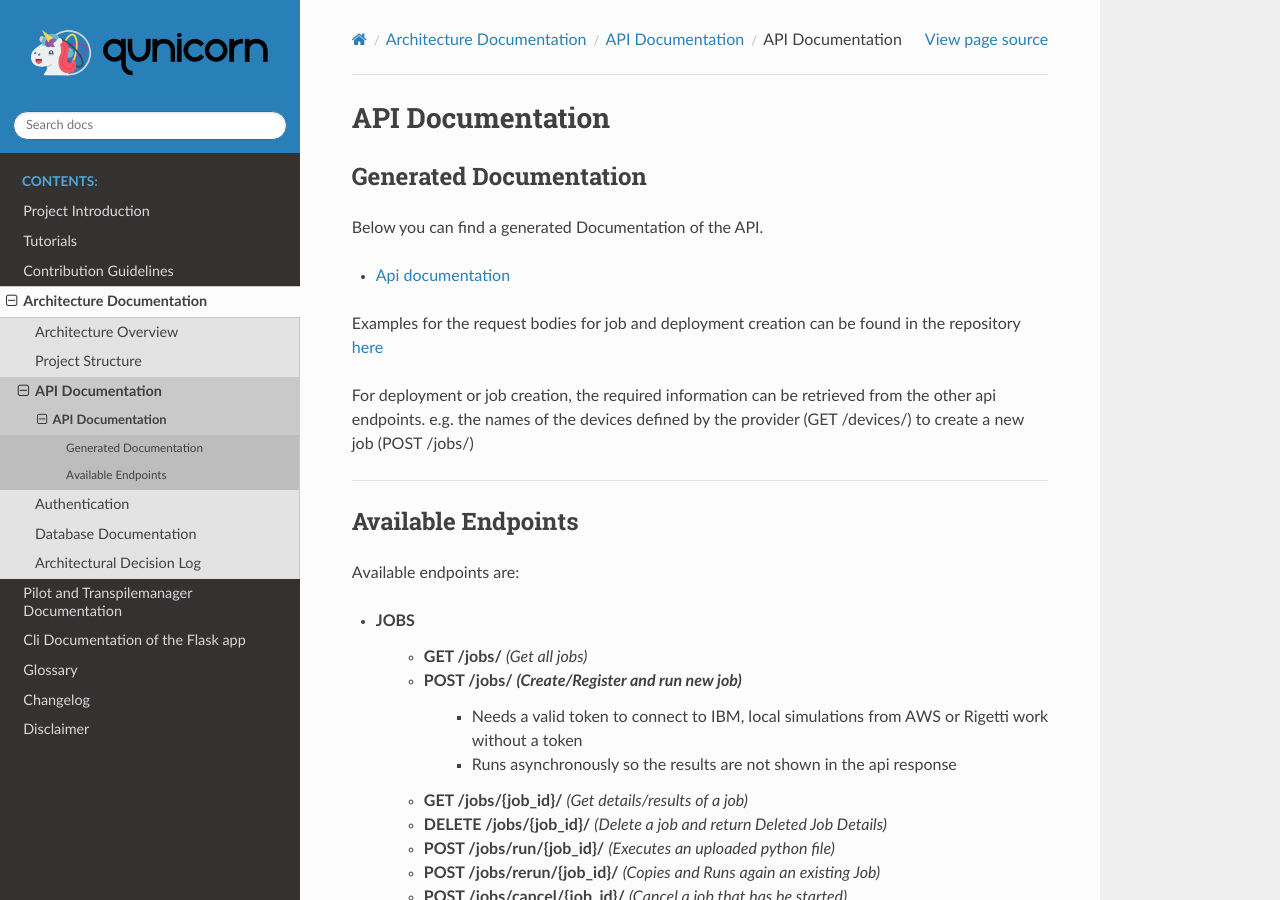
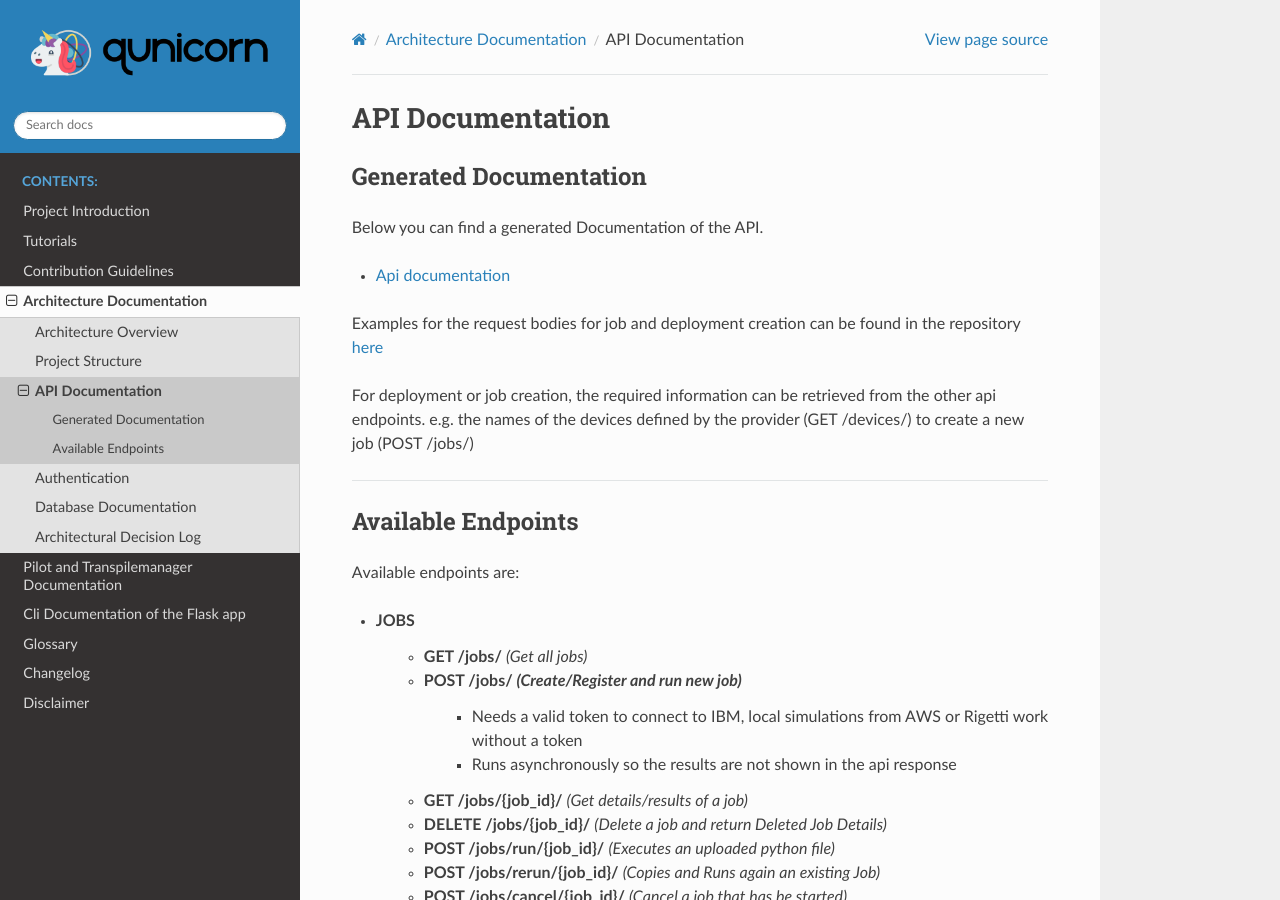
Before and after one commit to qunicorn/qunicorn-core, a Sphinx documentation site: the page built from docs/architecture_documentation/apidocumentation.rst, in a window 1280 px wide and 900 px high. Built offline with Sphinx 7.4.7 and the Read the Docs theme 2.0.0, drawn with Linux system fonts in a browser that asks for light colours; pages that are not in the unit, such as notebooks, are missing from menus.

Commit message:
Improved structure of api documentation

```diff
--- a/docs/architecture_documentation/api_documentation/main_apidocumentation.rst
+++ /dev/null
@@ -1,9 +0,0 @@
-API Documentation
-=========================================
-
-.. toctree::
-   :maxdepth: 2
-   :caption: Contents:
-
-
-   apidocumentation
--- a/docs/architecture_documentation/api_documentation/apidocumentation.rst
+++ b/docs/architecture_documentation/apidocumentation.rst
@@ -6,7 +6,7 @@ Generated Documentation
 
 Below you can find a generated Documentation of the API.
 
-* `Api documentation <../../api.html>`_
+* `Api documentation <../api.html>`_
 
 Examples for the request bodies for job and deployment creation can be found in the repository `here <https://github.com/qunicorn/qunicorn-core/tree/main/tests/test_resources>`_
 
--- a/docs/architecture_documentation/main_architecture.rst
+++ b/docs/architecture_documentation/main_architecture.rst
@@ -7,7 +7,7 @@ Architecture Documentation
 
    architecture
    project_structure
-   api_documentation/main_apidocumentation
+   apidocumentation
    authentication
    database_documentation/main_database
    architectural_decision_records/index
```
